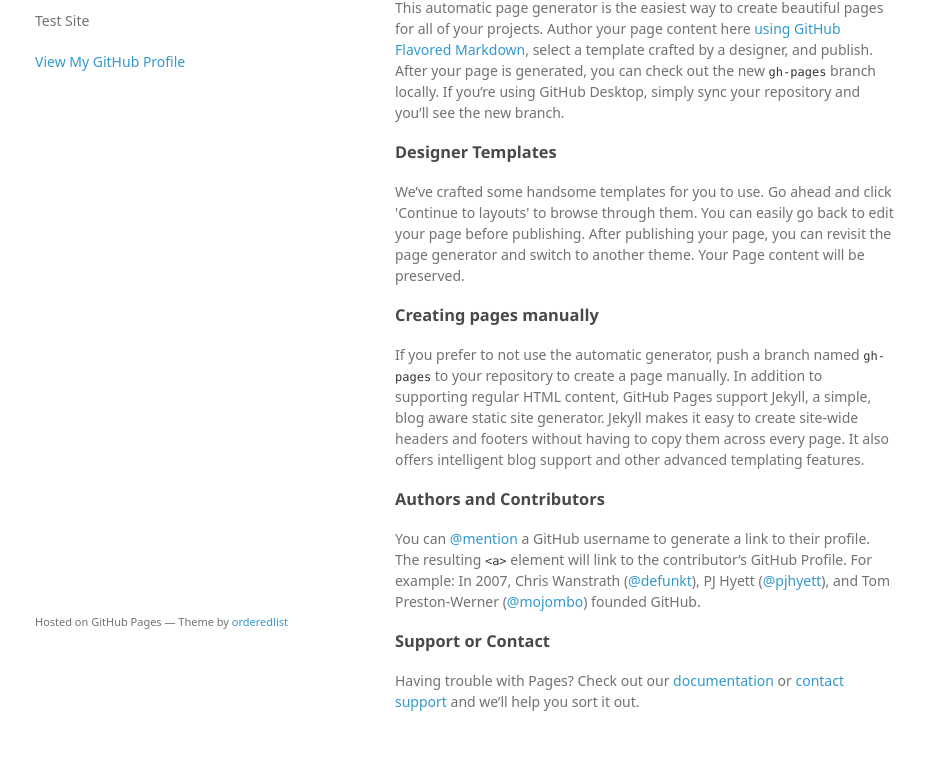
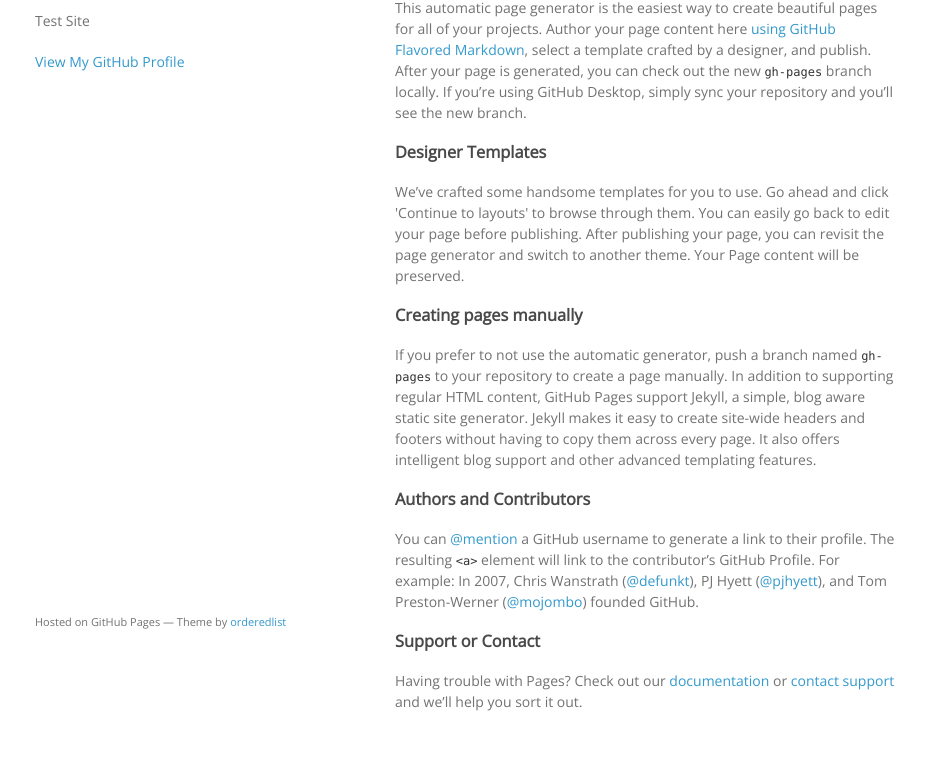
Before and after one commit to jptanner/jptanner.github.io, a plain HTML site: page index.html in a window 1280 px wide. Shown: the part 99-881 px from the top of the page, without its empty margins (175-1100 px from the left). Drawn offline with nearby package versions, Linux system fonts and the light colour scheme; a web font is replaced by a local one.

Commit message:
Set font to Open Sans.

```diff
--- a/stylesheets/styles.css
+++ b/stylesheets/styles.css
@@ -52,6 +52,10 @@
        url('../fonts/Noto-Sans-700italic/Noto-Sans-700italic.woff') format('woff'),
        url('../fonts/Noto-Sans-700italic/Noto-Sans-700italic.ttf') format('truetype'),
        url('../fonts/Noto-Sans-700italic/Noto-Sans-700italic.svg#NotoSans') format('svg');
+}
+
+* {
+  font-family: 'Open Sans', sans-serif;
 }
 
 body {
```
